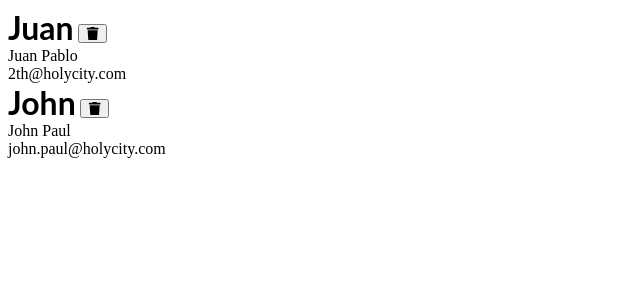
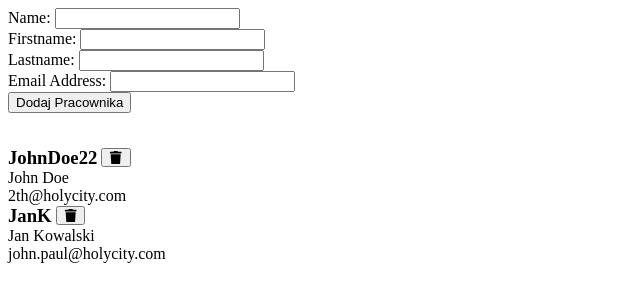
Before and after one commit to damiankreft/React-CreateContext-Stepik-zadanie6.2.2, a React (Create React App) app: page / in a window 1280 px wide. Shown: the top 302 px of the page, without its empty margins (0-640 px from the left). Built offline with nearby package versions, Linux system fonts and the light colour scheme.

Commit message:
Implement AddUser component.

```diff
--- a/package.json
+++ b/package.json
@@ -5,10 +5,12 @@
   "dependencies": {
     "@types/react": "18.2.12",
     "@types/react-dom": "18.2.5",
+    "formik": "^2.4.2",
     "react": "18.2.0",
     "react-dom": "18.2.0",
     "react-icons": "^4.9.0",
-    "uuid": "^9.0.0"
+    "uuid": "^9.0.0",
+    "yup": "^1.2.0"
   },
   "scripts": {
     "start": "react-scripts start",
--- a/src/App.js
+++ b/src/App.js
@@ -1,10 +1,12 @@
 import * as React from 'react';
 import './style.css';
 import UsersList from './components/UsersList.js';
+import AddUser from './components/AddUser.js';
 
 export default function App() {
   return (
     <>
+      <AddUser />
       <UsersList />
     </>
   );
--- /dev/null
+++ b/src/components/AddUser.js
@@ -0,0 +1,74 @@
+import React from 'react';
+import { useUsers } from './UserProvider.js';
+import { Formik, Form, Field, useFormik } from 'formik';
+import * as Yup from 'yup';
+
+export default function AddUser() {
+  const { users, addUser } = useUsers();
+  const requiredText = 'This field is required.';
+
+  const addUserSchema = Yup.object({
+    name: Yup.string()
+      .min(2, 'Must be more than 2 characters and less than 51')
+      .max(50, 'Must be more than 2 characters and less than 51')
+      .required(requiredText),
+    firstname: Yup.string()
+      .min(2, 'Must be more than 2 characters and less than 51')
+      .max(50, 'Must be more than 2 characters and less than 51')
+      .required(requiredText),
+    lastname: Yup.string()
+      .min(2, 'Must be more than 2 characters and less than 51')
+      .max(50, 'Must be more than 2 characters and less than 51')
+      .required(requiredText),
+    email: Yup.string().email('Invalid email address').required(requiredText),
+  });
+
+  return (
+    <div>
+      <Formik
+        initialValues={{
+          name: '',
+          firstname: '',
+          lastname: '',
+          email: '',
+        }}
+        validationSchema={addUserSchema}
+        onSubmit={(values) => {
+          console.log(values);
+          addUser(values.name, values.email, values.firstname, values.lastname);
+        }}
+      >
+        {({ errors, touched }) => (
+          <Form>
+            <label htmlFor="name">Name: </label>
+            <Field id="name" name="name" type="name" />
+            {touched.name && errors.name ? <div>{errors.name}</div> : null}{' '}
+            <br />
+            <label htmlFor="firstname">Firstname: </label>
+            <Field id="firstname" name="firstname" type="firstname" />
+            {touched.firstname && errors.firstname ? (
+              <div>{errors.firstname}</div>
+            ) : null}{' '}
+            <br />
+            <label htmlFor="lastname">Lastname: </label>
+            <Field id="lastname" name="lastname" type="lastname" />
+            {touched.lastname && errors.lastname ? (
+              <div>{errors.lastname}</div>
+            ) : null}{' '}
+            <br />
+            <label htmlFor="email">Email Address: </label>
+            <Field id="email" name="email" type="email" />
+            {touched.email && errors.email ? (
+              <div>{errors.email}</div>
+            ) : null}{' '}
+            {touched.date && errors.date ? <div>{errors.date}</div> : null}{' '}
+            <br />
+            <input type="submit" value="Dodaj Pracownika" />
+            <br />
+            <br />
+          </Form>
+        )}
+      </Formik>
+    </div>
+  );
+}
--- a/src/components/User.js
+++ b/src/components/User.js
@@ -7,7 +7,7 @@ export default function User({ id, name, email, firstname, lastname }) {
 
   return (
     <div>
-      <h1 style={{ display: 'inline' }}>{name}</h1>{' '}
+      <h3 style={{ display: 'inline' }}>{name}</h3>{' '}
       <button style={{ display: 'inline' }} onClick={(x) => removeUser(id)}>
         <FaTrash />
       </button>
--- a/src/data/users-data.json
+++ b/src/data/users-data.json
@@ -1,16 +1,16 @@
 [
   {
     "id": "92151db1-f8d1-4a49-8697-1efed7cd4f21",
-    "name": "Juan",
+    "name": "JohnDoe22",
     "email": "2th@holycity.com",
-    "firstname": "Juan",
-    "lastname": "Pablo"
+    "firstname": "John",
+    "lastname": "Doe"
   },
   {
     "id": "778bf365-dd4e-461c-b273-6dc45fa07d8c",
-    "name": "John",
+    "name": "JanK",
     "email": "john.paul@holycity.com",
-    "firstname": "John",
-    "lastname": "Paul"
+    "firstname": "Jan",
+    "lastname": "Kowalski"
   }
 ]
```
